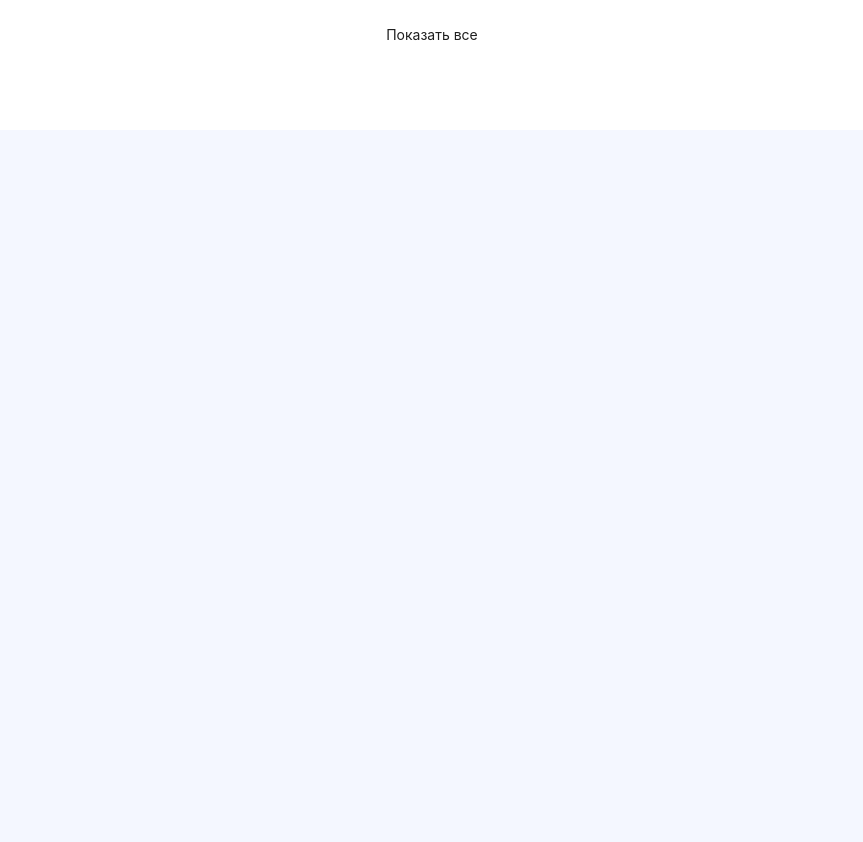
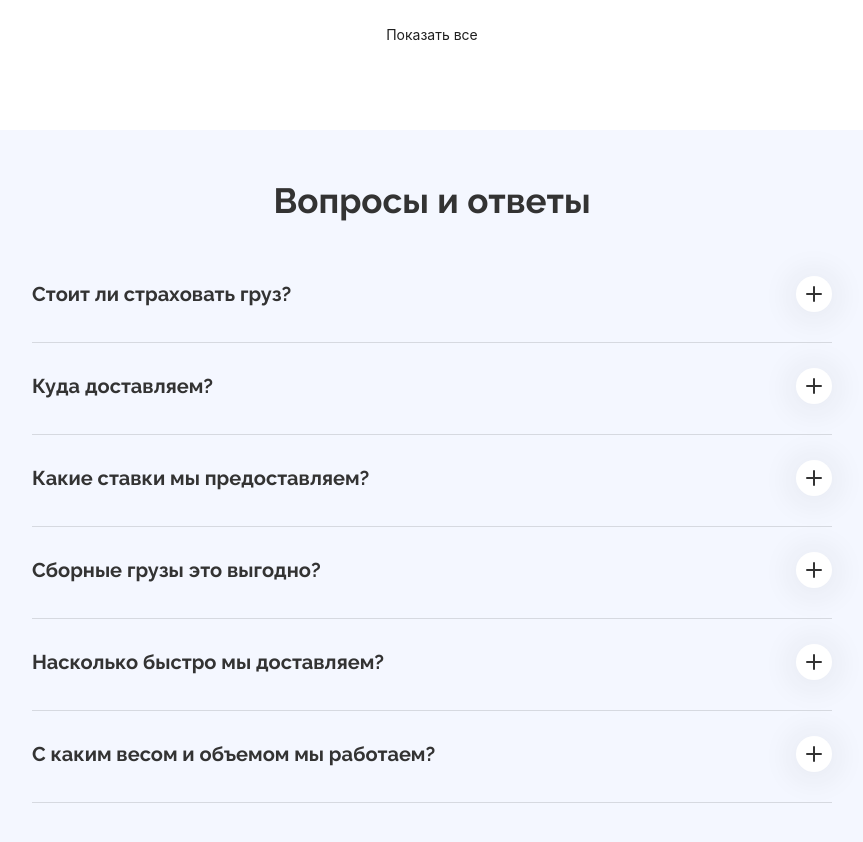
Before and after one commit to maxferrain/translogist-china, a Next.js app: page / in a window 1280 px wide. Shown: the part 2980-3822 px from the top of the page, without its empty margins (208-1071 px from the left). Before the commit the page ends 3110 px from the top, so only its background shows below. Built offline with nearby package versions, Linux system fonts and the light colour scheme; a web font is replaced by a local one.

Commit message:
questions adaptive

```diff
--- /dev/null
+++ b/components/Questions/Question/Question.module.scss
@@ -0,0 +1,77 @@
+@import '../../../styles/constants';
+
+.questionBlock {
+
+  padding: 25px 0 16px;
+  border-bottom: 1px solid rgba(0, 0, 0, 0.12);
+  width: 800px;
+  margin: 0 auto;
+  font-family: 'Raleway', sans-serif;
+
+  p {
+    font-size: 16px;
+    transition-timing-function: ease;
+    transition-duration: 0.3s;
+    line-height: 1.6rem;
+    font-weight: 500;
+  }
+
+  .faqQuestion {
+    display: flex;
+    justify-content: space-between;
+    align-items: center;
+    padding-bottom: 14px;
+    word-break: break-word;
+    transition: margin 0.3s ease;
+    cursor: pointer;
+
+    h3 {
+      font-size: 20px;
+    }
+
+    .questionIcon {
+      display: flex;
+      flex: 0 0 auto;
+      justify-content: center;
+      align-items: center;
+      width: 36px;
+      height: 36px;
+      margin-left: 20px;
+      border-radius: 50%;
+      background-color: #ffffff;
+      box-shadow: 0 2px 32px 6px rgba(36, 36, 36, 0.07);
+      transition-property: transform, color, background-color;
+      transition-duration: 0.3s;
+      transition-timing-function: ease;
+    }
+
+    .questionIcon:hover {
+      color: #ffffff;
+      background-color: #161616;
+    }
+
+    .questionIconOpen {
+      transform: rotate(-45deg);
+    }
+  }
+}
+
+@media (max-width: 850px) {
+  .questionBlock {
+    width: 400px;
+  }
+
+}
+
+@media (max-width: 425px) {
+  .questionBlock {
+    padding-left: 10px;
+    padding-right: 10px;
+    .faqQuestion{
+      h3 {
+        font-size: 20px;
+      }
+    }
+  }
+
+}
--- /dev/null
+++ b/components/Questions/Question/Question.tsx
@@ -0,0 +1,32 @@
+import styles from './Question.module.scss'
+import {useCallback, useState} from 'react'
+import cn from 'classnames'
+
+const {questionBlock, questionIcon, faqQuestion, questionIconOpen} = styles
+
+interface IQuestionPropsType {
+    question: string
+    answer: string
+}
+
+const Question = ({question, answer}: IQuestionPropsType) => {
+    const [isOpened, toggleFaq] = useState(false)
+    const toggler = useCallback(() => toggleFaq(!isOpened), [isOpened])
+
+    return (
+        <div className={questionBlock}>
+            <div className={faqQuestion} onClick={toggler}>
+                <h3>{question}</h3>
+                <div className={cn(questionIcon, {[questionIconOpen]: isOpened})}>
+                    <svg className="icon icon-plus" width="24" height="24" viewBox="0 0 24 24" fill="none">
+                        <rect x="11" y="4" width="2" height="16" rx="1" fill="currentColor"></rect>
+                        <rect x="4" y="11" width="16" height="2" rx="1" fill="currentColor"></rect>
+                    </svg>
+                </div>
+            </div>
+            {isOpened && <p>{answer}</p>}
+        </div>
+    )
+}
+
+export default Question
--- /dev/null
+++ b/components/Questions/Questions.module.scss
@@ -0,0 +1,18 @@
+@import '../../styles/constants';
+
+.questionsBlock {
+  padding: 50px 0 120px;
+  max-width: 100vw;
+
+  div  {
+    max-width: 100vw;
+  }
+
+  .title {
+    text-align: center;
+    font-family: 'Raleway', sans-serif;
+    font-weight: 700;
+    font-size: 35px;
+    margin-bottom: 30px;
+  }
+}
--- /dev/null
+++ b/components/Questions/Questions.tsx
@@ -0,0 +1,21 @@
+import styles from './Questions.module.scss'
+import React from 'react'
+import {questionsData} from '@/infoData/questionsData'
+import Question from './Question/Question'
+
+const {questionsBlock, title} = styles
+const Questions = () => {
+    return (
+        <div className={questionsBlock}>
+            <div className="container" id="qa">
+                <h2 className={title}>Вопросы и ответы</h2>
+                <div>
+                    {questionsData.map(({id, question, answer}) => <Question key={id} question={question}
+                                                                             answer={answer}/>)}
+                </div>
+            </div>
+        </div>
+    )
+}
+
+export default Questions
--- a/pages/index.tsx
+++ b/pages/index.tsx
@@ -6,6 +6,7 @@ import WhyUs from '@/components/WhyUs/WhyUs'
 import Features from '@/components/Features/Features'
 import Containers from '@/components/Containers/Containers'
 import Services from '@/components/Services/Services'
+import Questions from '@/components/Questions/Questions'
 
 
 export default function Home() {
@@ -26,7 +27,7 @@ export default function Home() {
                 <Containers/>
 
                 {/*<Services/>*/}
-                {/*<Questions/>*/}
+                <Questions/>
                 {/*<Reviews/>*/}
                 {/*<ContactUs/>*/}
                 <FloatButton.BackTop/>
```
